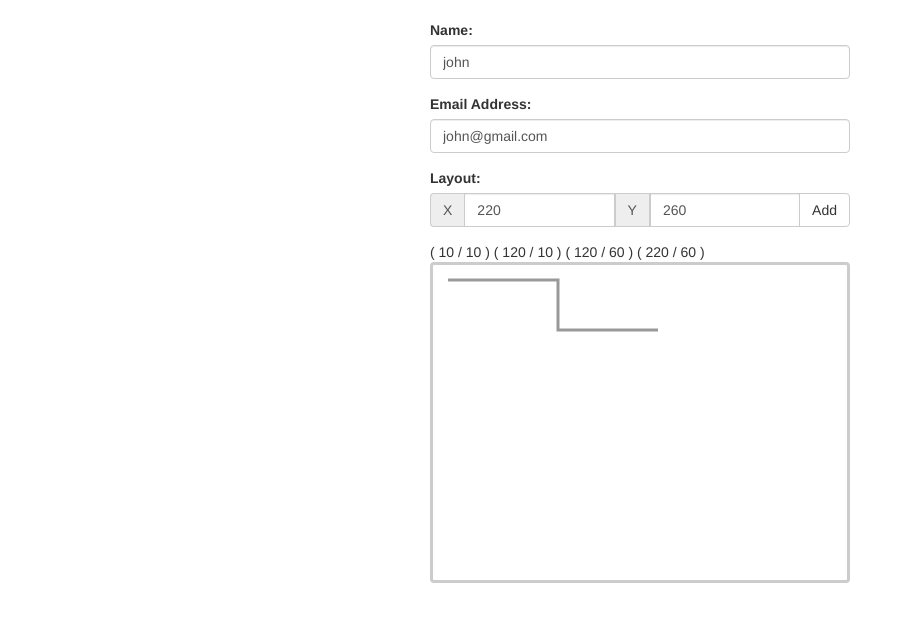
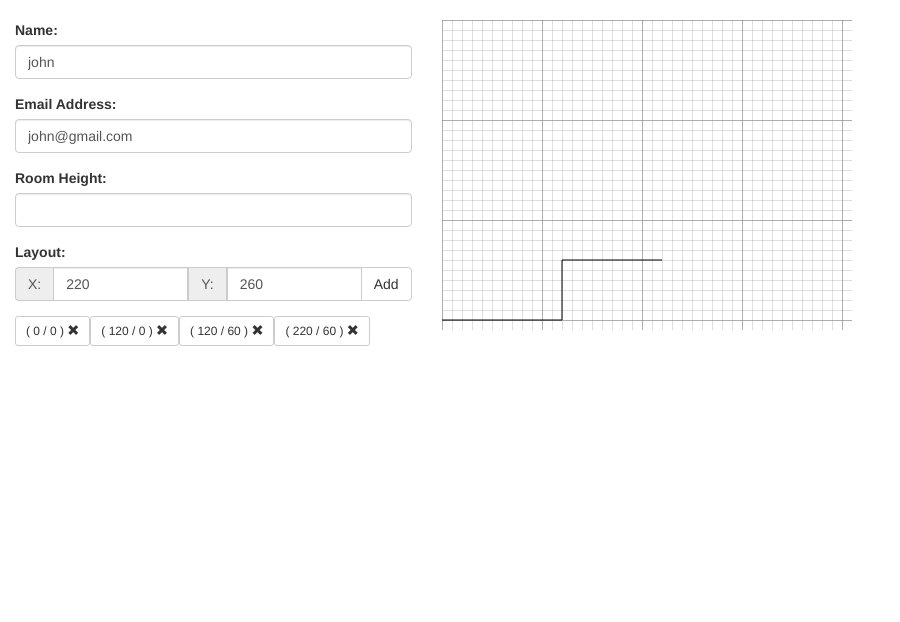
Before and after one commit to t1nu/lfs1, a plain HTML site: page index.html in a window 1280 px wide. Shown: the whole page, without its empty margins (0-900 px from the left). Drawn offline with Linux system fonts and the light colour scheme.

Commit message:
Draw Layout

```diff
--- a/css/app.css
+++ b/css/app.css
@@ -6,7 +6,7 @@ body {
 
 
 .form1 {
-  width: 450px;
+/*   width: 800px; */
 }
 
 .border1 {
--- a/js/controllers.js
+++ b/js/controllers.js
@@ -15,7 +15,7 @@ phonecatControllers.controller('PhoneListCtrl', ['$scope', 'Phone',
     };
 
     $scope.getSvgPoints = function(arr) {
-      var s ="M10 10";
+      var s ="M0 0";
       for(var i=0; i < arr.length; i++) {
         s = s + ' L' + arr[i].xValue + ',' + arr[i].yValue;
       }
@@ -23,11 +23,11 @@ phonecatControllers.controller('PhoneListCtrl', ['$scope', 'Phone',
     }
 
     $scope.coordinates = [{
-      "xValue": "10",
-      "yValue": "10"
+      "xValue": "0",
+      "yValue": "0"
     }, {
       "xValue": "120",
-      "yValue": "10"
+      "yValue": "0"
     }, {
       "xValue": "120",
       "yValue": "60"
@@ -40,6 +40,14 @@ phonecatControllers.controller('PhoneListCtrl', ['$scope', 'Phone',
       $scope.coordinates.push(angular.copy(c));
       $scope.points = $scope.getSvgPoints($scope.coordinates);
 //       "200,10 250,190 160,210 100,100";
+    }
+
+    $scope.onDelCoordinate = function(c) {
+
+  var index = $scope.coordinates.indexOf(c);
+  $scope.coordinates.splice(index, 1);
+      $scope.points = $scope.getSvgPoints($scope.coordinates);
+//       $scope.coordinates.remove(c);
     }
   }
 ]);
--- a/partials/phone-list.html
+++ b/partials/phone-list.html
@@ -1,44 +1,56 @@
-<div class="container form1">
-  <!--   <div class="row"> -->
+<div class="container-fluid">
+  <div class="row">
+    <div class="col-lg-4">
 
       <div class="form">
         <div class="form-group">
-      <label>Name:
-      </label>
+          <label>Name:</label>
           <input class="form-control" ng-model="user.username">
         </div>
         <div class="form-group">
           <label>Email Address:</label>
           <input class="form-control" ng-model="user.email">
         </div>
+        <div class="form-group">
+          <label>Room Height:</label>
+          <input class="form-control" ng-model="user.roomHeight">
+        </div>
 
         <div class="form-group">
           <label>Layout: </label>
           <div class="input-group">
-        <span class="input-group-addon">X</span>
+            <span class="input-group-addon">X:</span>
             <input class="form-control" type="number" ng-model="coordinate.xValue" ng-init="coordinate.xValue = 220">
-        <span class="input-group-addon">Y</span>
+            <span class="input-group-addon">Y:</span>
             <input class="form-control" type="number" ng-model="coordinate.yValue" ng-init="coordinate.yValue = 260">
-        <span class="input-group-btn"><button  class="btn btn-default" ng-click="onAddCoordinate(coordinate)">Add </button></span>
+            <span class="input-group-btn"><button class="btn btn-default" ng-click="onAddCoordinate(coordinate)">Add</button></span>
           </div>
         </div>
       </div>
 
-  <div>
-    <span ng-repeat="c in coordinates ">
-    ( {{c.xValue}} / {{c.yValue}} )
-  </span>
+      <button ng-repeat="c in coordinates" type="button" class="btn btn-default btn-sm" ng-click="onDelCoordinate(c)">
+        ( {{c.xValue}} / {{c.yValue}} ) <span class="glyphicon glyphicon-remove" aria-hidden="true"></span>
+      </button>
     </div>
 
-  <div class="border1">
-    <svg height="300" width="550">
-      <path ng-attr-d="{{points}}" fill="none" stroke="#999" stroke-width="3" /> Sorry, your browser does not support inline SVG.
+    <div class="col-lg-8">
+      <div style="width:410px;height:310px">
+        <svg width="100%" height="100%" xmlns="http://www.w3.org/2000/svg">
+          <defs>
+            <pattern id="smallGrid" width="10" height="10" patternUnits="userSpaceOnUse">
+              <path d="M 10 0 L 0 0 0 10" fill="none" stroke="gray" stroke-width="0.5" />
+            </pattern>
+            <pattern id="grid" width="100" height="100" patternUnits="userSpaceOnUse">
+              <rect width="100" height="100" fill="url(#smallGrid)" />
+              <path d="M 100 0 L 0 0 0 100" fill="none" stroke="gray" stroke-width="1" />
+            </pattern>
+          </defs>
+
+          <rect width="100%" height="100%" fill="url(#grid)" />
+          <path ng-attr-d="{{points}}" fill="none" stroke="#000" stroke-width="1" transform="translate(0, 300) scale(1,-1)" />
+
         </svg>
-  </div>
-
-  <!--   <svg height="210" width="500">
-  <polygon ng-attr-points="{{points}}" style="fill:lime;stroke:purple;stroke-width:1" />
-</svg> -->
       </div>
     </div>
   </div>
+</div>
```
Lines whose indentation alone changed are shown as unchanged.
